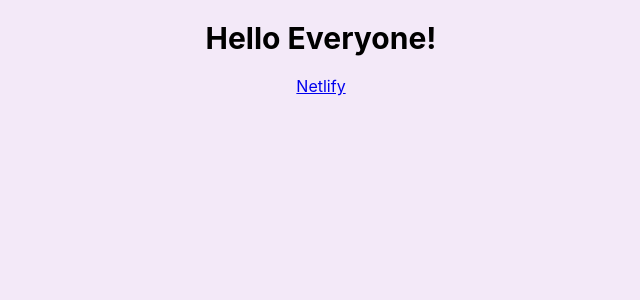
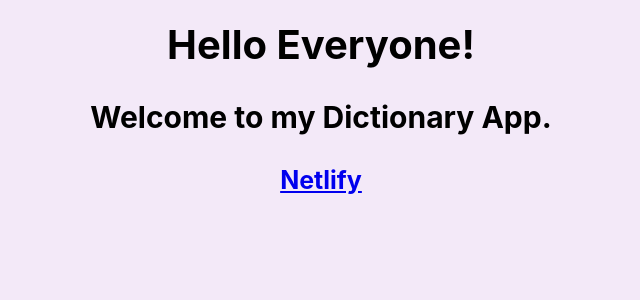
Before and after one commit to Munia-Sircar/dictionary-app, a React (Create React App) app: page / in a window 1280 px wide. Shown: the top 300 px of the page, without its empty margins (319-959 px from the left). Built offline with nearby package versions, Linux system fonts and the light colour scheme.

Commit message:
Resized fonts

```diff
--- a/src/App.css
+++ b/src/App.css
@@ -1,11 +1,16 @@
-.App-header {
+.App {
   text-align: center;
   margin: 20px;
+  font-weight: bold;
   font-size: 30px;
-  font-weight: bold;
 }
+.App-header {
+  font-size: 40px;
+}
+
 .netlify-link {
   display: block;
   margin: 0 auto;
   text-align: center;
+  font-size: 25px;
 }
--- a/src/App.js
+++ b/src/App.js
@@ -4,6 +4,7 @@
   return (
     <div className="App">
       <header className="App-header">Hello Everyone!</header>
+      <p>Welcome to my Dictionary App.</p>
       <a
         href="https://moon-dictionary-app.netlify.app/"
         className="netlify-link"
```
